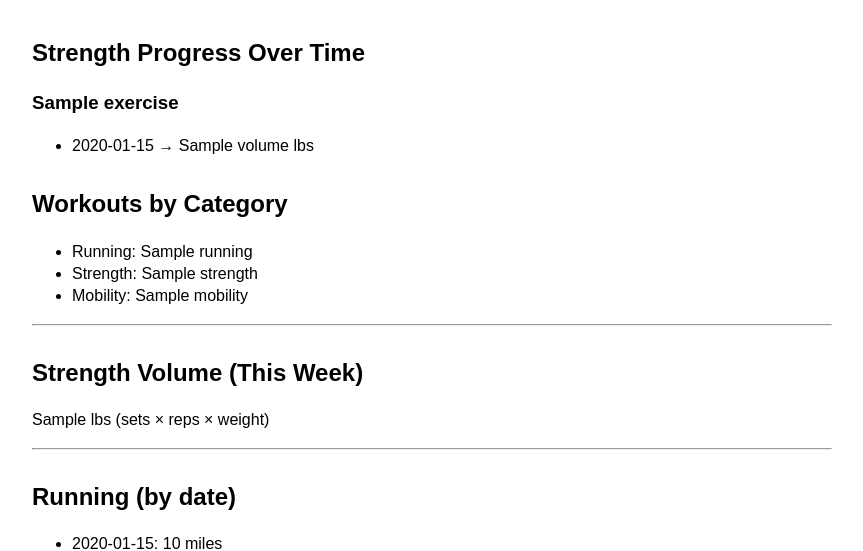
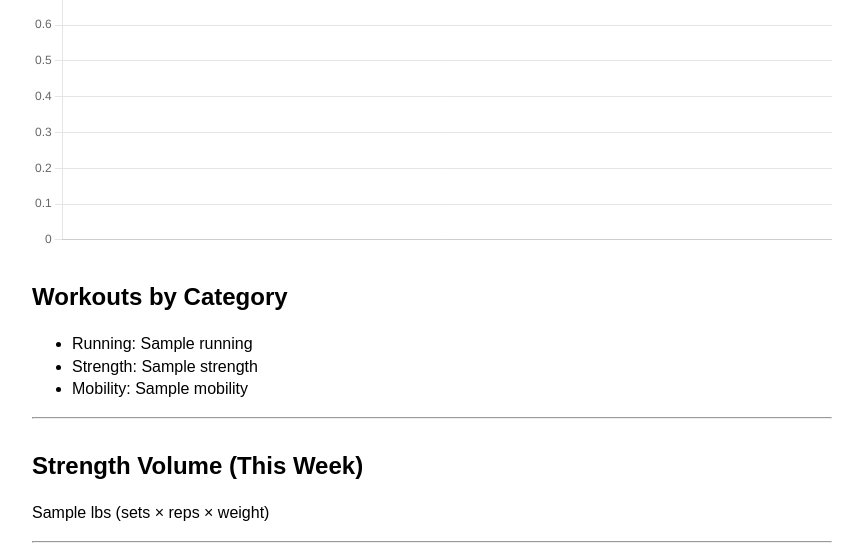
Before and after one commit to joshjohnstone/activity-tracker, a Flask app: template templates/analytics.html in a window 1280 px wide. Shown: the part 463-1014 px from the top of the page, without its empty margins (208-1071 px from the left). Run offline with Flask 3, Linux system fonts and the light colour scheme; tables that the repository leaves empty hold one stand-in row (values such as "Sample post"); the template is opened without the code that fills it: values that come from a table or form of the project are taken from there, most other values are stand-ins (such as "Sample title", 1, 10 or a date in 2020).

Commit message:
Fix: Strength progress chart not appearing

```diff
--- a/templates/analytics.html
+++ b/templates/analytics.html
@@ -23,8 +23,10 @@
 
     <canvas id="exerciseChart"></canvas>
 
+    <script src="https://cdn.jsdelivr.net/npm/chart.js"></script>
+
     <script>
-    const exerciseData = {{ exercise_time_series | tojson | safe }};
+    const exerciseData = {{ exercise_time_series | tojson }};
     </script>
 
     <script>
@@ -56,6 +58,16 @@
         });
     }
 
+    const selector = document.getElementById("exerciseSelect");
+
+    if (selector && selector.value) {
+        buildChart(selector.value);
+
+        selector.addEventListener("change", function() {
+            buildChart(this.value);
+        });
+    }
+
     document.getElementById("exerciseSelect").addEventListener("change", function() {
         buildChart(this.value);
     });
@@ -63,23 +75,6 @@
     // initial render
     buildChart(document.getElementById("exerciseSelect").value);
     </script>
-
-
-
-    <h2>Strength Progress Over Time</h2>
-
-    {% for exercise, series in exercise_time_series.items() %}
-
-        <h3>{{ exercise }}</h3>
-
-        <ul>
-            {% for date, volume in series.items() %}
-                <li>{{ date }} → {{ volume }} lbs</li>
-            {% endfor %}
-        </ul>
-
-    {% endfor %}
-
 
     <h2>Workouts by Category</h2>
 
```
